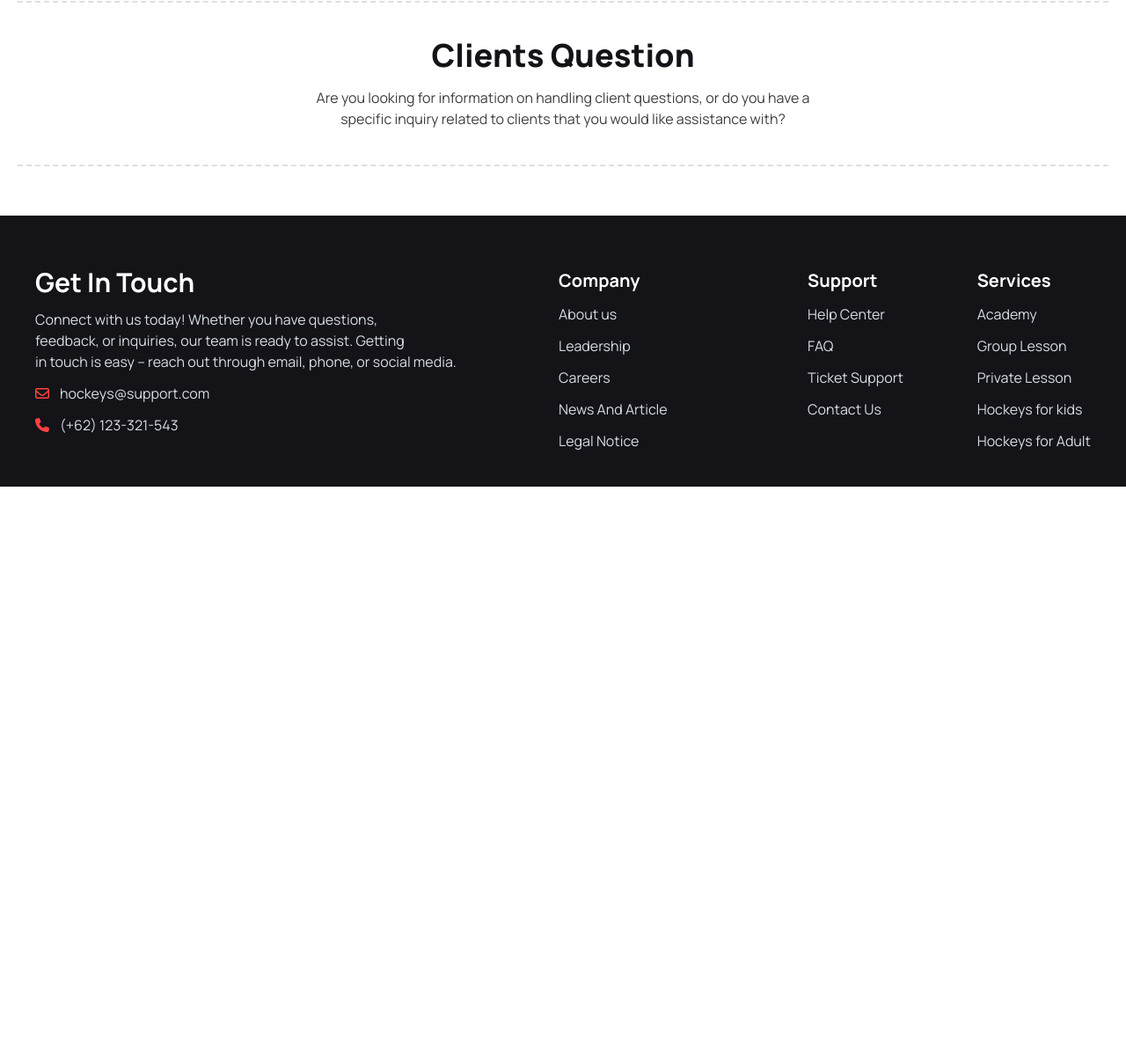
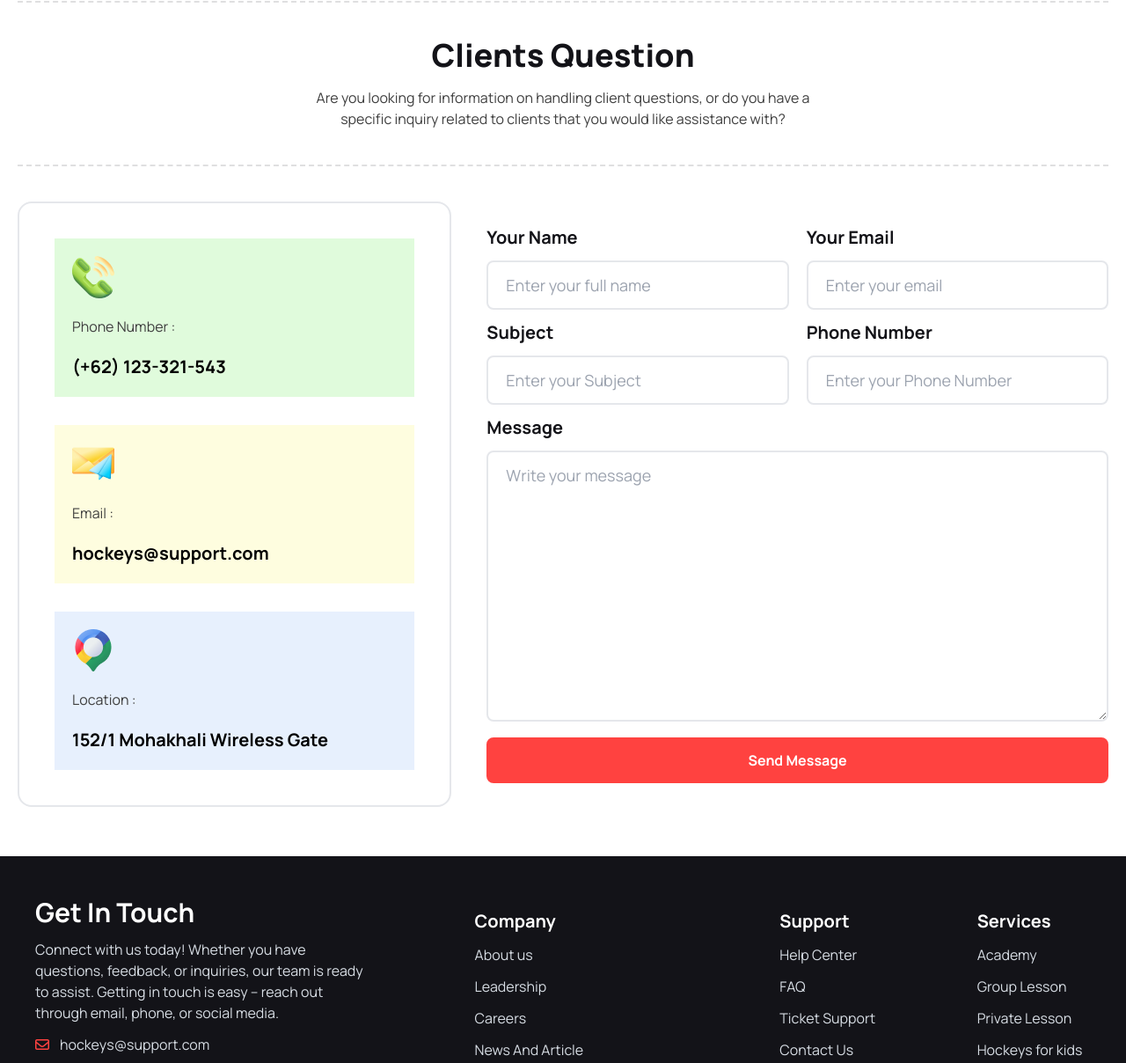
Before and after one commit to sujonahmedsr/B9A3-Hockeys, a plain HTML site: page index.html in a window 1280 px wide. Shown: the part 4260-5468 px from the top of the page at 88% size. Before the commit the page ends 4813 px from the top, so only its background shows below. Drawn offline with nearby package versions, Linux system fonts and the light colour scheme.

Commit message:
complete assingment 3 Ph-B9

```diff
--- a/index.html
+++ b/index.html
@@ -257,7 +257,7 @@
             </div>
 
             <div class="grid gap-5 grid-cols-1 md:grid-cols-2 my-10">
-                <div class="flex gap-5 items-center flex-col md:flex-row border-2 border-gray-200 p-5 rounded-xl">
+                <div class="flex gap-5 items-center flex-col lg:flex-row border-2 border-gray-200 p-5 rounded-xl">
                     <img src="Images/5.png" alt="clothes">
                     <div class="space-y-3">
                         <div class="flex items-center space-x-7 text-gray-500">
@@ -267,14 +267,14 @@
                         </div>
                         <h4 class="text-xl font-bold">World Cup Flags Football</h4>
                         <p class="text-p-color">Show your team spirit with our World Cup Flags Football collection.</p>
-                        <div class="flex items-center flex-col md:flex-row justify-between space-y-3">
+                        <div class="flex items-center flex-col lg:flex-row justify-between space-y-3">
                             <p class="font-extrabold text-bg-color text-lg">Price - $22.00</p>
                             <p class="font-medium text-gray-500"><i class="fa-solid fa-shopping-cart"></i> Delivery Fee
                                 : Free</p>
                         </div>
                     </div>
                 </div>
-                <div class="flex gap-5 items-center flex-col md:flex-row border-2 border-gray-200 p-5 rounded-xl">
+                <div class="flex gap-5 items-center flex-col lg:flex-row border-2 border-gray-200 p-5 rounded-xl">
                     <img src="Images/6.png" alt="clothes">
                     <div class="space-y-3">
                         <div class="flex items-center space-x-7 text-gray-500">
@@ -284,14 +284,14 @@
                         </div>
                         <h4 class="text-xl font-bold">World Cup Hockey Ball</h4>
                         <p class="text-p-color">Show your team spirit with our World Cup Flags Football collection.</p>
-                        <div class="flex items-center flex-col md:flex-row  justify-between space-y-3">
+                        <div class="flex items-center flex-col lg:flex-row  justify-between space-y-3">
                             <p class="font-extrabold text-bg-color text-lg">Price - $22.00</p>
                             <p class="font-medium text-gray-500"><i class="fa-solid fa-shopping-cart"></i> Delivery Fee
                                 : Free</p>
                         </div>
                     </div>
                 </div>
-                <div class="flex gap-5 items-center flex-col md:flex-row border-2 border-gray-200 p-5 rounded-xl">
+                <div class="flex gap-5 items-center flex-col lg:flex-row border-2 border-gray-200 p-5 rounded-xl">
                     <img src="Images/7.png" alt="clothes">
                     <div class="space-y-3">
                         <div class="flex items-center space-x-7 text-gray-500">
@@ -308,7 +308,7 @@
                         </div>
                     </div>
                 </div>
-                <div class="flex gap-5 items-center flex-col md:flex-row border-2 border-gray-200 p-5 rounded-xl">
+                <div class="flex gap-5 items-center flex-col lg:flex-row border-2 border-gray-200 p-5 rounded-xl">
                     <img src="Images/8.png" alt="clothes">
                     <div class="space-y-3">
                         <div class="flex items-center space-x-7 text-gray-500">
@@ -325,7 +325,7 @@
                         </div>
                     </div>
                 </div>
-                <div class="flex gap-5 items-center flex-col md:flex-row border-2 border-gray-200 p-5 rounded-xl">
+                <div class="flex gap-5 items-center flex-col lg:flex-row border-2 border-gray-200 p-5 rounded-xl">
                     <img src="Images/9.png" alt="clothes">
                     <div class="space-y-3">
                         <div class="flex items-center space-x-7 text-gray-500">
@@ -342,7 +342,7 @@
                         </div>
                     </div>
                 </div>
-                <div class="flex gap-5 items-center flex-col md:flex-row border-2 border-gray-200 p-5 rounded-xl">
+                <div class="flex gap-5 items-center flex-col lg:flex-row border-2 border-gray-200 p-5 rounded-xl">
                     <img src="Images/10.png" alt="clothes">
                     <div class="space-y-3">
                         <div class="flex items-center space-x-7 text-gray-500">
@@ -373,7 +373,7 @@
                 </div>
             </div>
 
-            <div class="flex flex-col md:flex-row gap-6 my-10 border-2 border-gray-200 p-5 rounded-2xl">
+            <div class="flex flex-col lg:flex-row gap-6 my-10 border-2 border-gray-200 p-5 rounded-2xl">
                 <img src="Images/11.png" alt="" class="">
                 <div class="flex flex-col flex-1 space-y-5">
                     <div class="collapse collapse-plus bg-base-200">
@@ -462,41 +462,97 @@
                         a specific inquiry related to clients that you would like assistance with?</p>
                 </div>
             </div>
+
+            <div class="grid lg:grid-cols-12 justify-center items-center gap-10 my-10">
+                <div
+                    class="flex lg:col-span-5 flex-col space-y-3 md:justify-around border-2 border-gray-200  rounded-2xl gap-5 p-5 lg:p-10">
+                    <div class="p-5 bg-[#5feb4c31]">
+                        <img src="Images/phone.png" alt="phone">
+                        <p class="py-5 text-p-color">Phone Number : </p>
+                        <h3 class="text-xl font-bold">(+62) 123-321-543</h3>
+                    </div>
+                    <div class="p-5 bg-[#f7f44d2d]">
+                        <img src="Images/email.png" alt="phone">
+                        <p class="py-5 text-p-color">Email : </p>
+                        <h3 class="text-xl font-bold">hockeys@support.com</h3>
+                    </div>
+                    <div class="p-5  bg-[#629cf327]">
+                        <img src="Images/location.png" alt="phone">
+                        <p class="py-5 text-p-color">Location : </p>
+                        <h3 class="text-xl font-bold">152/1 Mohakhali Wireless Gate</h3>
+                    </div>
+                </div>
+                <form class="lg:col-span-7 spa-y">
+                    <div class="flex gap-5 flex-col md:flex-row">
+                        <div class="w-full">
+                            <h3 class="text-xl font-bold text-heading-color">Your Name</h3>
+                            <input class="w-full px-5 py-3 text-lg my-3 rounded-lg border-2 border-gray-200" type="text" placeholder="Enter your full name">
+                        </div>
+                        <div class="w-full">
+                            <h3 class="text-xl font-bold text-heading-color">Your Email</h3>
+                            <input class="w-full px-5 py-3 text-lg my-3 rounded-lg border-2 border-gray-200" type="text" placeholder="Enter your email">
+                        </div>
+                    </div>
+                    <div class="flex gap-5 flex-col md:flex-row">
+                        <div class="w-full">
+                            <h3 class="text-xl font-bold text-heading-color">Subject</h3>
+                            <input class="w-full px-5 py-3 text-lg my-3 rounded-lg border-2 border-gray-200" type="text" placeholder="Enter your Subject">
+                        </div>
+                        <div class="w-full">
+                            <h3 class="text-xl font-bold text-heading-color">Phone Number</h3>
+                            <input class="w-full px-5 py-3 text-lg my-3 rounded-lg border-2 border-gray-200" type="text"
+                                placeholder="Enter your Phone Number">
+                        </div>
+                    </div>
+                    <div class="flex gap-5 flex-col md:flex-row">
+                        <div class="w-full">
+                            <h3 class="text-xl font-bold text-heading-color">Message</h3>
+                            <textarea class="w-full px-5 py-3 text-lg my-3 rounded-lg border-2 border-gray-200" placeholder="Write your message" cols="100%"
+                                rows="10"></textarea>
+                        </div>
+                    </div>
+                    <button
+                        class="bg-bg-color w-full px-4 py-2 md:px-6 md:py-3 rounded-lg text-white font-bold border-2 border-bg-color hover:text-white duration-500 hover:bg-transparent">Send
+                        Message</button>
+                </form>
+            </div>
         </section>
     </main>
     <!-- footer section start  -->
     <footer class="bg-heading-color flex items-center justify-center">
-        <div class="flex items-center flex-col md:flex-row container mx-auto  p-5 lg:p-10 text-neutral-content md:space-x-6 text-center md:text-start space-y-5">
-            <nav class="flex-1 space-y-3">
+        <div
+            class="flex items-center flex-col md:flex-row container mx-auto  p-5 lg:p-10 text-neutral-content md:space-x-6 text-center md:text-start space-y-5">
+            <nav class="flex-1 space-y-3 max-w-sm">
                 <header class="text-3xl text-white font-bold">Get In Touch</header>
-                <p>Connect with us today! Whether you have questions, <br> feedback,  or inquiries, our team is ready to assist. Getting <br> in touch is easy – reach out  through email, phone, or social media.</p>
+                <p>Connect with us today! Whether you have questions, feedback, or inquiries, our team is ready to
+                    assist. Getting in touch is easy – reach out through email, phone, or social media.</p>
                 <p><i class="fa-regular fa-envelope text-bg-color mr-3"></i>hockeys@support.com</p>
                 <p><i class="fa-solid fa-phone text-bg-color mr-3"></i>(+62) 123-321-543</p>
             </nav>
             <div class="flex-1 space-x-10 flex justify-between lg:justify-around">
                 <nav class="space-y-3">
                     <header class="text-xl text-white font-bold">Company</header>
-                    <p>About us</p>
-                    <p>Leadership</p>
-                    <p>Careers</p>
-                    <p>News And Article</p>
-                    <p>Legal Notice</p>
+                    <p><a href="#">About us</a></p>
+                    <p><a href="#">Leadership</a></p>
+                    <p><a href="#">Careers</a></p>
+                    <p><a href="#">News And Article</a></p>
+                    <p><a href="#">Legal Notice</a></p>
                 </nav>
                 <nav class="space-y-3">
                     <header class="text-xl text-white font-bold">Support</header>
-                    <p>Help Center</p>
-                    <p>FAQ</p>
-                    <p>Ticket Support</p>
-                    <p>Contact Us</p>
+                    <p><a href="#">Help Center</a></p>
+                    <p><a href="#">FAQ</a></p>
+                    <p><a href="#">Ticket Support</a></p>
+                    <p><a href="#">Contact Us</a></p>
                 </nav>
             </div>
             <nav class="space-y-3">
                 <header class="text-xl text-white font-bold">Services</header>
-                <p>Academy</p>
-                <p>Group Lesson</p>
-                <p>Private Lesson</p>
-                <p>Hockeys for kids</p>
-                <p>Hockeys for Adult</p>
+                <p><a href="#">Academy</a></p>
+                <p><a href="#">Group Lesson</a></p>
+                <p><a href="#">Private Lesson</a></p>
+                <p><a href="#">Hockeys for kids</a></p>
+                <p><a href="#">Hockeys for Adult</a></p>
             </nav>
         </div>
     </footer>
```
Also changed, not shown: Images/email.png (renamed from Images/Group 1171275318.png), Images/location.png (renamed from Images/Group 1171275321.png), Images/phone.png (renamed from Images/Group 1171275317.png).
